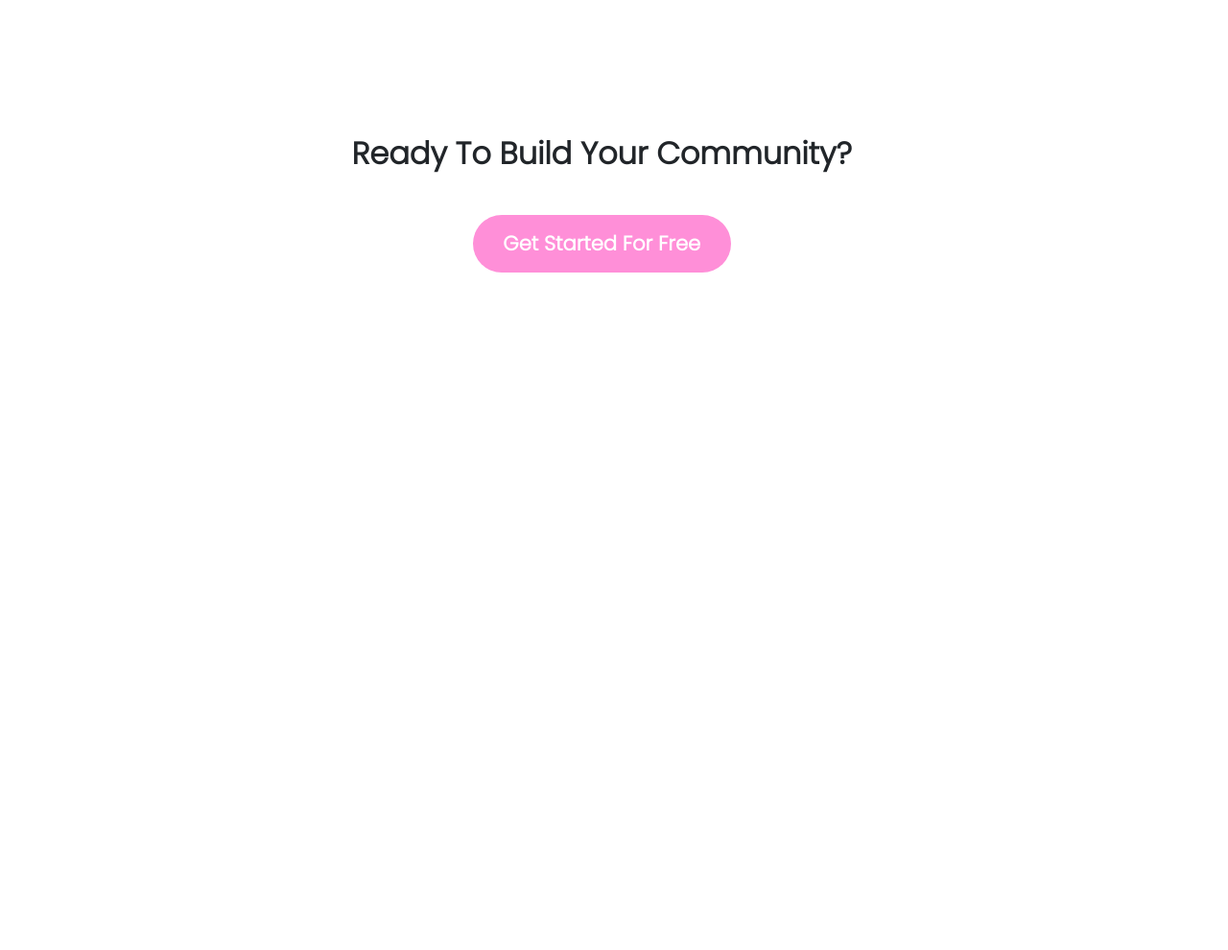
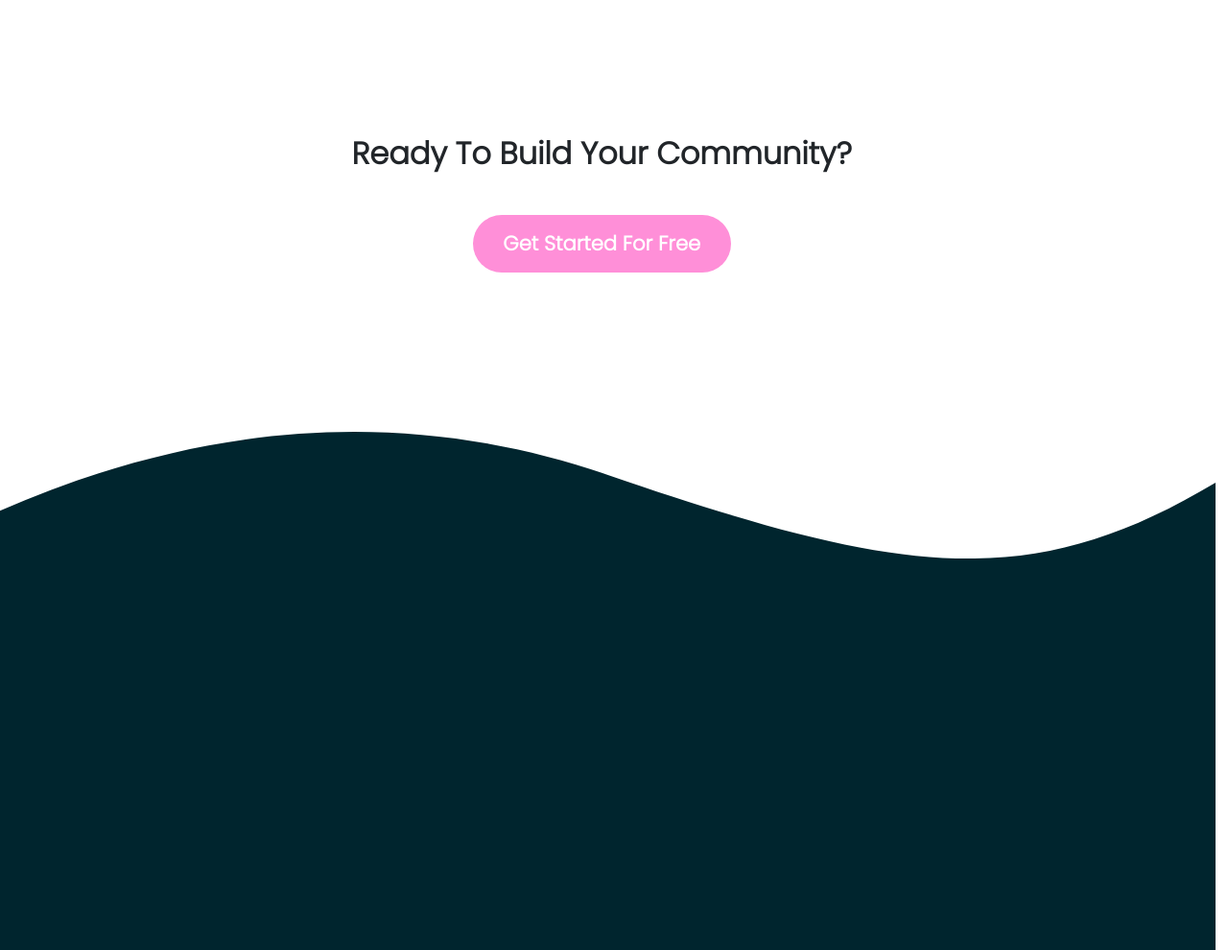
Before and after one commit to denizsecmen/Huddle-landing-page-with-curved-sections, a plain HTML site: page index.html in a window 1280 px wide. Shown: the part 3318-4308 px from the top of the page at 96% size. Before the commit the page ends 3618 px from the top, so only its background shows below. Drawn offline with nearby package versions, Linux system fonts and the light colour scheme.

Commit message:
footer background  desing finished.

```diff
--- a/index.html
+++ b/index.html
@@ -113,8 +113,11 @@
       </div>
     </menu>
     <footer>
-      <div id="newsletter"></div>
-      <div id="contract"></div>
+      <img src="./images/bg-footer-top-desktop.svg" />
+      <div id="components">
+        <div id="newsletter"></div>
+        <div id="contract"></div>
+      </div>
     </footer>
   </body>
 </html>
--- a/style/style.css
+++ b/style/style.css
@@ -219,3 +219,14 @@ menu>#build-community-button>#text{
   font-weight: bolder;
   margin-bottom: 30px;
 }
+footer>img{
+  z-index: -1;
+  width: 100vw;
+  margin-top: 150px;
+}
+footer>#components{
+  width: 100vw;
+  z-index: -1;
+  height: 400px;
+  background-color: hsl(192, 100%, 9%);
+}
```
